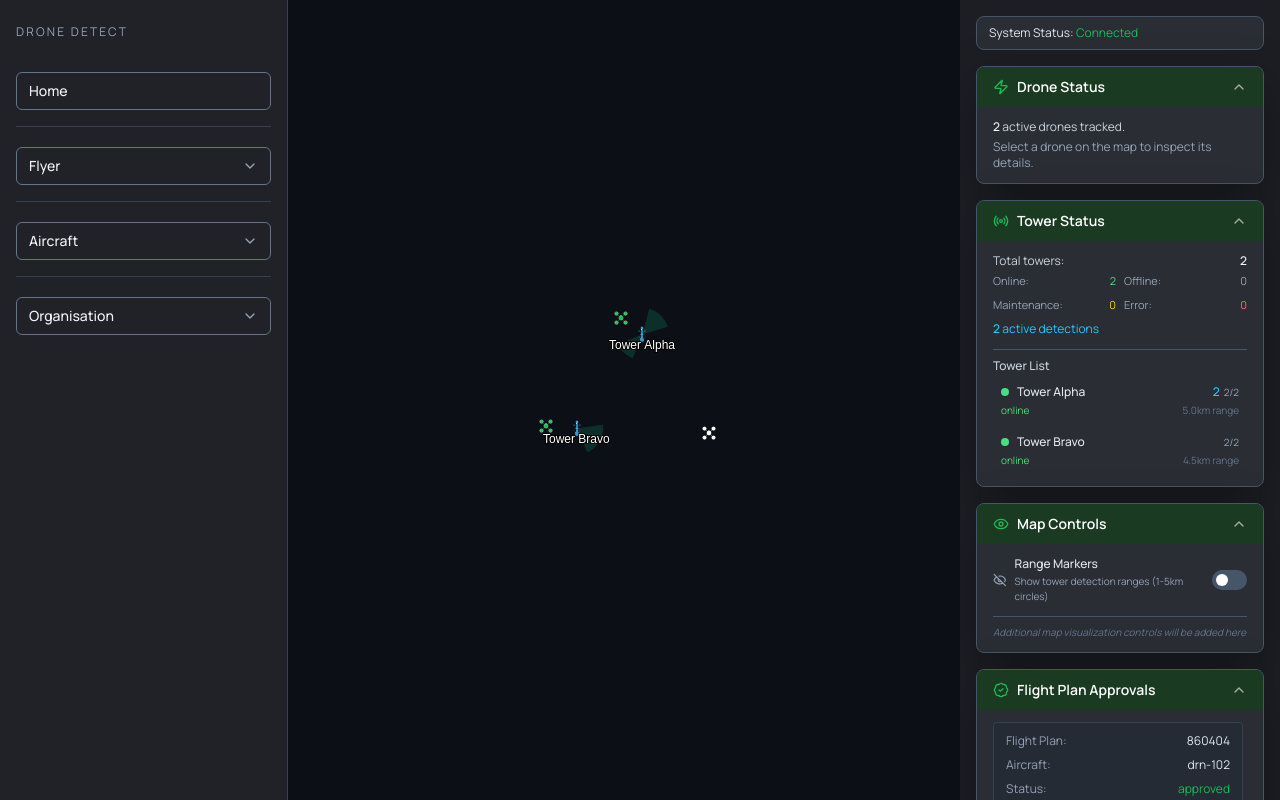
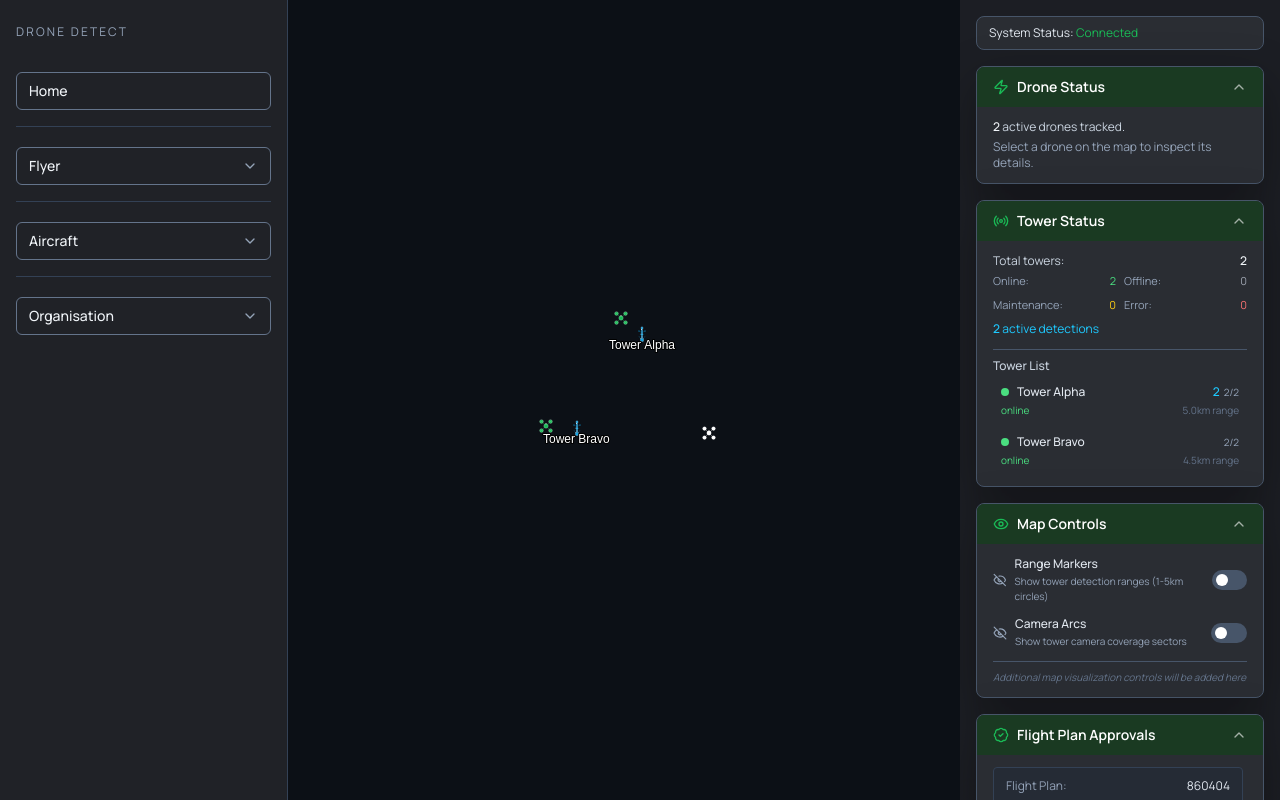
Before and after one commit to euan-gwd/drone-detector, a React (Vite) app: page / in a window 1280 px wide. Both pictures are taken after a click on the button "Map Controls". Built offline with nearby package versions, Linux system fonts and the light colour scheme.

Commit message:
add camera arc toggle

```diff
--- a/src/features/map/MapContainer.tsx
+++ b/src/features/map/MapContainer.tsx
@@ -46,6 +46,7 @@ function MapContainer(): JSX.Element {
 
   // UI state
   const showRangeMarkers = useUiStore((state) => state.showRangeMarkers);
+  const showCameraArcs = useUiStore((state) => state.showCameraArcs);
 
   const [, startTransition] = useTransition();
 
@@ -185,8 +186,8 @@ function MapContainer(): JSX.Element {
 
   // Sync camera FOV
   useEffect(() => {
-    syncCameraFOV(fovLayerSource, towers, cameraStatesByTower);
-  }, [fovLayerSource, towers, cameraStatesByTower]);
+    syncCameraFOV(fovLayerSource, towers, cameraStatesByTower, showCameraArcs);
+  }, [fovLayerSource, towers, cameraStatesByTower, showCameraArcs]);
 
   // Keep the popup overlay in sync with the selected entity's latest coordinates.
   useEffect(() => {
--- a/src/features/map/towerLayers.ts
+++ b/src/features/map/towerLayers.ts
@@ -237,6 +237,7 @@ export const syncCameraFOV = (
   source: VectorSource,
   towers: Record<string, SensorTower>,
   cameraStates: Record<string, CameraState[]>,
+  showCameraArcs: boolean,
 ): void => {
   const activeTowerIds = new Set(Object.keys(towers));
 
@@ -245,11 +246,15 @@ export const syncCameraFOV = (
     const featureId = String(feature.getId() ?? "");
     if (featureId.startsWith("fov-")) {
       const [, towerId] = featureId.split("-");
-      if (!activeTowerIds.has(towerId)) {
+      if (!activeTowerIds.has(towerId) || !showCameraArcs) {
         source.removeFeature(feature);
       }
     }
   });
+
+  if (!showCameraArcs) {
+    return; // Early exit if camera arcs are disabled
+  }
 
   // Create or update FOV features
   Object.values(towers).forEach((tower) => {
--- a/src/features/panels/MapControlsPanel.tsx
+++ b/src/features/panels/MapControlsPanel.tsx
@@ -5,7 +5,9 @@ import { useUiStore } from "../../store/uiStore";
 function MapControlsPanel(): JSX.Element {
   const [open, setOpen] = useState(false); // Default closed to save space
   const showRangeMarkers = useUiStore((state) => state.showRangeMarkers);
+  const showCameraArcs = useUiStore((state) => state.showCameraArcs);
   const setShowRangeMarkers = useUiStore((state) => state.setShowRangeMarkers);
+  const setShowCameraArcs = useUiStore((state) => state.setShowCameraArcs);
 
   const icon = <Eye className="h-4 w-4 text-success" />;
 
@@ -53,6 +55,36 @@ function MapControlsPanel(): JSX.Element {
               </button>
             </div>
 
+            {/* Camera Arcs Toggle */}
+            <div className="flex items-center justify-between">
+              <div className="flex items-center gap-2">
+                {showCameraArcs ? (
+                  <Eye className="h-3.5 w-3.5 text-green-400" />
+                ) : (
+                  <EyeOff className="h-3.5 w-3.5 text-slate-400" />
+                )}
+                <div>
+                  <p className="text-xs font-medium text-slate-200">Camera Arcs</p>
+                  <p className="text-[10px] text-slate-400 mt-0.5">
+                    Show tower camera coverage sectors
+                  </p>
+                </div>
+              </div>
+              <button
+                type="button"
+                onClick={() => setShowCameraArcs(!showCameraArcs)}
+                className={`relative inline-flex h-5 w-9 items-center rounded-full transition-colors focus:outline-none focus:ring-1 focus:ring-mapGlow ${
+                  showCameraArcs ? "bg-green-400" : "bg-slate-600"
+                }`}
+              >
+                <span
+                  className={`inline-block h-3 w-3 transform rounded-full bg-white transition-transform ${
+                    showCameraArcs ? "translate-x-5" : "translate-x-1"
+                  }`}
+                />
+              </button>
+            </div>
+
             {/* Future controls can be added here */}
             <div className="border-t border-slate-600 pt-2">
               <p className="text-[10px] text-slate-500 italic">
--- a/src/store/uiStore.ts
+++ b/src/store/uiStore.ts
@@ -3,13 +3,17 @@ import { create } from "zustand";
 interface UiStore {
   connected: boolean;
   showRangeMarkers: boolean;
+  showCameraArcs: boolean;
   setConnected: (connected: boolean) => void;
   setShowRangeMarkers: (show: boolean) => void;
+  setShowCameraArcs: (show: boolean) => void;
 }
 
 export const useUiStore = create<UiStore>((set) => ({
   connected: false,
   showRangeMarkers: false, // Default to hidden for cleaner map view
+  showCameraArcs: false, // Default to hidden for cleaner map view
   setConnected: (connected) => set({ connected }),
-  setShowRangeMarkers: (showRangeMarkers) => set({ showRangeMarkers })
+  setShowRangeMarkers: (showRangeMarkers) => set({ showRangeMarkers }),
+  setShowCameraArcs: (showCameraArcs) => set({ showCameraArcs })
 }));
```
Also changed, not shown: 1 other file (tests, documents, lock files or other folders).
